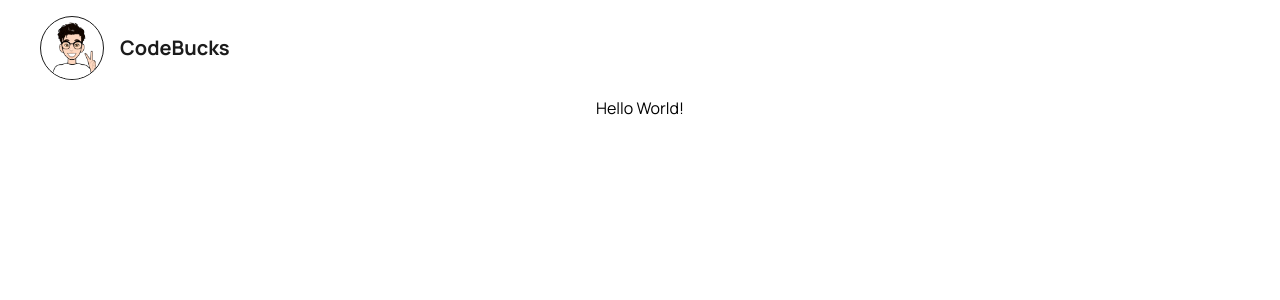
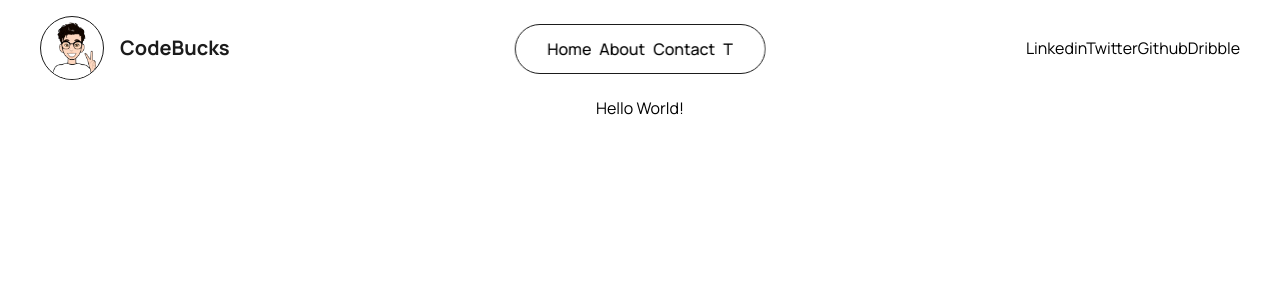
Before and after one commit to kardi06/next-blog-old-version, a Next.js app: page / in a window 1280 px wide. Shown: the top 300 px of the page. Built offline with nearby package versions, Linux system fonts and the light colour scheme.

Commit message:
header styling link and social media

```diff
--- a/src/app/layout.js
+++ b/src/app/layout.js
@@ -1,7 +1,7 @@
-import { cx } from '@/utils'
+import { cx } from '@/src/utils'
 import './globals.css'
 import { Inter, Manrope } from 'next/font/google'
-import Header from '@/components/Header'
+import Header from '@/src/components/Header'
 
 const inter = Inter({ subsets: ['latin'], display: 'swap', variable: '--font-inter' })
 const manrope = Manrope({ subsets: ['latin'], display: 'swap', variable: '--font-mr'  })
@@ -15,7 +15,7 @@ export default function RootLayout({ children }) {
   return (
     <html lang="en">
       <body
-      className={cx(inter.variable, manrope.variable, 'font-mr bg-light dark:bg-dark')}>
+      className={cx(inter.variable, manrope.variable, 'font-mr bg-light')}>
         <Header/>
         {children}
       </body>
--- a/src/components/Header/index.js
+++ b/src/components/Header/index.js
@@ -1,10 +1,23 @@
 import React from 'react'
 import Logo from './Logo';
+import Link from 'next/link';
 
 const Header = () => {
   return (
     <header className='w-full p-4 px-10 flex items-center justify-between'>
         <Logo/>
+        <nav className='w-max py-3 px-8 border border-solid border-dark rounded-full font-medium capitalize flex items-center fixed top-6 right-1/2 translate-x-1/2 bg-light/80 backdrop-blur-sm'>
+          <Link href="/" className='mr-2'>Home</Link>
+          <Link href="/about" className='mr-2'>About</Link>
+          <Link href="/contact" className='mr-2'>Contact</Link>
+          <button>T</button>
+        </nav>
+        <div>
+          <a href='#'>Linkedin</a>
+          <a href='#'>Twitter</a>
+          <a href='#'>Github</a>
+          <a href='#'>Dribble</a>
+        </div>
     </header>
   )
 }
```
